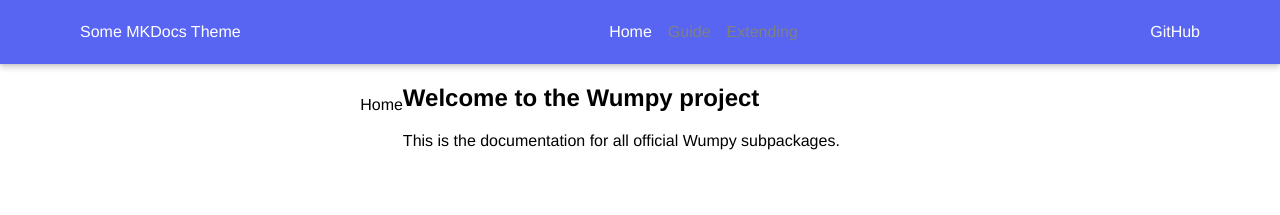
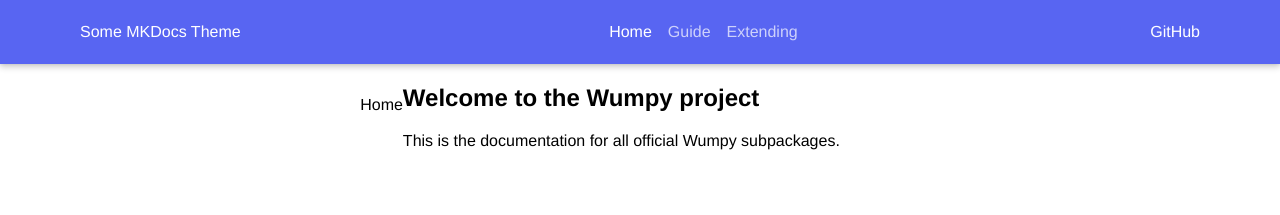
Before and after one commit to wumpyproject/docs, an MkDocs documentation site: the page built from docs/index.md, in a window 1280 px wide. Shown: the top 215 px of the page. Built offline with MkDocs 1.6.1, drawn with Linux system fonts in a browser that asks for light colours.

Commit message:
Make masthead links white and use opacity to mark active link

```diff
--- a/theme/css/partials/masthead.css
+++ b/theme/css/partials/masthead.css
@@ -28,12 +28,13 @@ header {
 }
 
 .masthead-nav-item {
-  color: grey;
   display: inline-block;
+  color: white;
+  opacity: 0.7;
   padding-left: 1em;
   font-size: 1em;
 }
 
 #masthead-nav-active {
-  color: white;
+  opacity: 1;
 }
```
